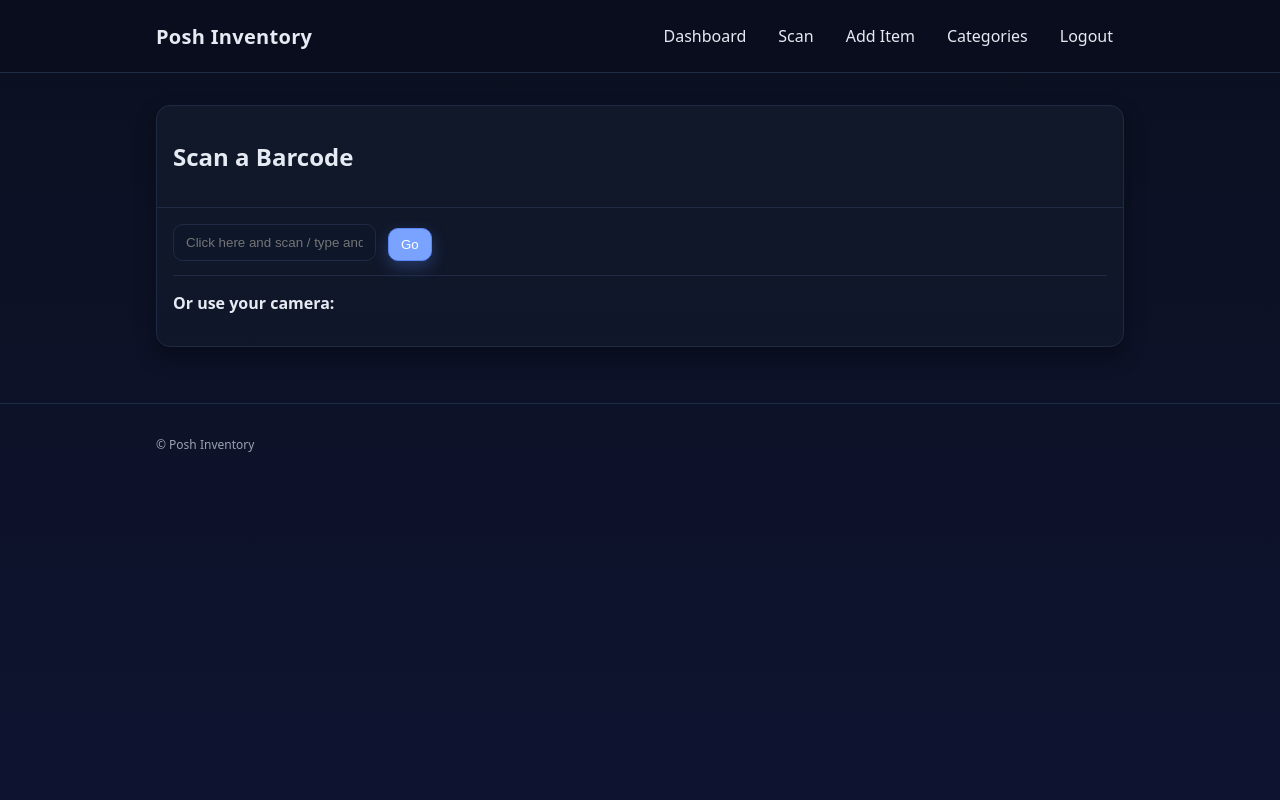
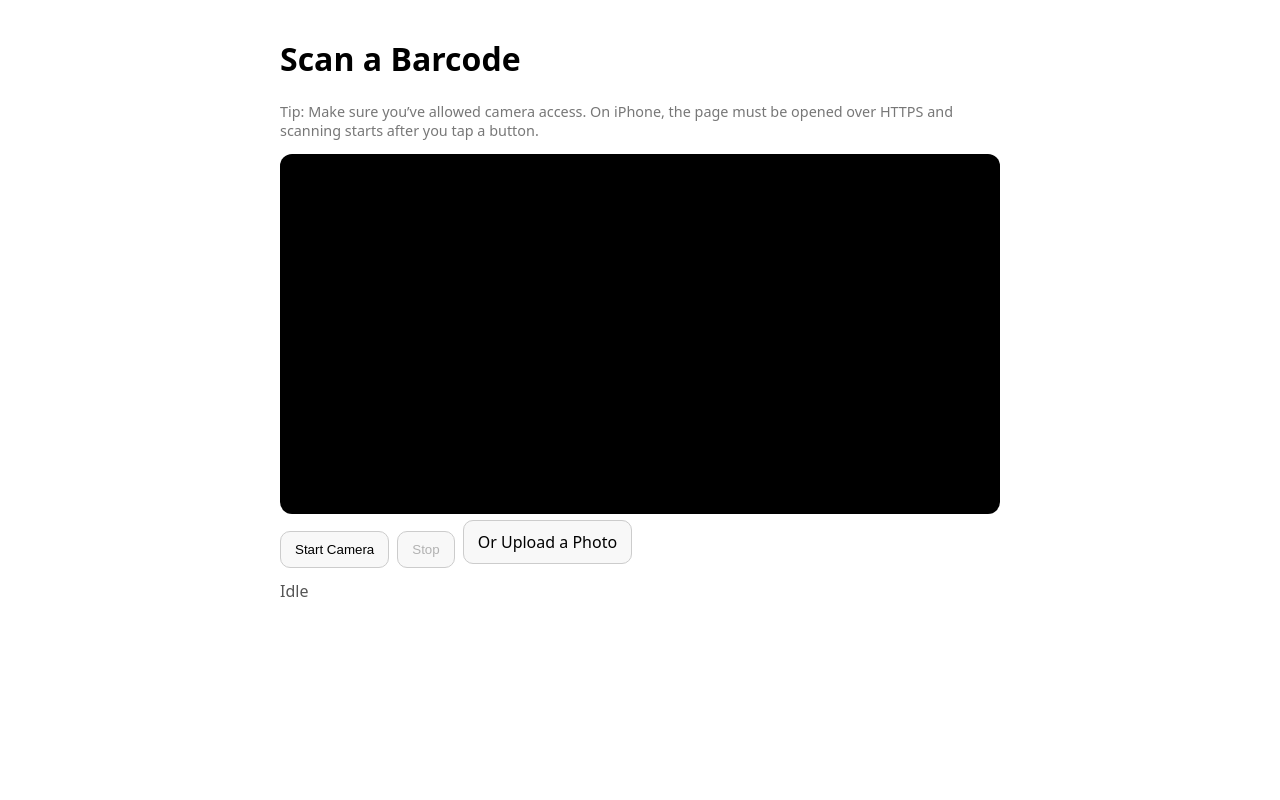
Before and after one commit to noahc763/posh-inventory, a Flask app: page /scan in a window 1280 px wide. Run offline with Flask 3, Linux system fonts and the light colour scheme; a user stored in the database is signed in; some libraries are stand-ins or nearby versions.

Commit message:
Fixed scanner

```diff
--- a/app.py
+++ b/app.py
@@ -1,7 +1,7 @@
 # app.py
 import os
 from decimal import Decimal
-from flask import Flask, render_template, request, redirect, url_for
+from flask import Flask, render_template, request, redirect, url_for, make_response
 from flask_login import LoginManager, login_required, current_user
 
 from config import Config
@@ -66,6 +66,18 @@ def create_app():
     def healthz():
         return {"ok": True}
 
+    @app.after_request
+    def add_headers(resp):
+        # Allow camera on same-origin pages
+        resp.headers["Permissions-Policy"] = "camera=(self)"
+        # Optional CSP to be safer; adjust if you use additional CDNs
+        resp.headers["Content-Security-Policy"] = "default-src 'self' https: 'unsafe-inline' 'unsafe-eval' blob: data:;"
+        return resp
+
+    @app.route("/scan")
+    def scan():
+        resp = make_response(render_template("scan.html"))
+        return resp
     return app
 
 
--- a/templates/scan.html
+++ b/templates/scan.html
@@ -1,20 +1,172 @@
-{% extends 'base.html' %}
-{% block content %}
-<section class="card">
-  <div class="card-header">
-    <h2>Scan a Barcode</h2>
+<!doctype html>
+<html lang="en">
+<head>
+  <meta charset="utf-8" />
+  <meta name="viewport" content="width=device-width, initial-scale=1" />
+  <title>Scan Barcode</title>
+  <style>
+    body { font-family: system-ui, Arial, sans-serif; margin: 0; padding: 16px; }
+    .wrap { max-width: 720px; margin: 0 auto; }
+    video { width: 100%; border-radius: 12px; background: #000; }
+    canvas { display: none; }
+    .row { display:flex; gap:8px; margin:12px 0; flex-wrap: wrap; }
+    button, input[type=file] { padding:10px 14px; border-radius:10px; border:1px solid #ccc; background:#f8f8f8; cursor:pointer; }
+    #status { margin-top: 8px; color: #555; }
+    #result { margin-top: 12px; font-weight: 600; }
+    .muted { color:#777; font-size: 0.9rem; }
+  </style>
+</head>
+<body>
+<div class="wrap">
+  <h1>Scan a Barcode</h1>
+  <p class="muted">Tip: Make sure you’ve allowed camera access. On iPhone, the page must be opened over HTTPS and scanning starts after you tap a button.</p>
+
+  <video id="preview" playsinline muted></video>
+
+  <div class="row">
+    <button id="startBtn">Start Camera</button>
+    <button id="stopBtn" disabled>Stop</button>
+
+    <!-- Fallback: upload a photo if live camera isn't available -->
+    <label>
+      <input id="photoInput" type="file" accept="image/*" capture="environment" style="display:none;">
+      <span style="padding:10px 14px; border:1px solid #ccc; border-radius:10px; background:#f8f8f8; cursor:pointer;">Or Upload a Photo</span>
+    </label>
   </div>
-  <div class="card-body">
-    <form method="post" class="toolbar">
-      <input class="input" name="barcode" id="barcode" placeholder="Click here and scan / type and press Enter" autofocus />
-      <button class="btn">Go</button>
-    </form>
-    <hr class="divider"/>
-    <p><b>Or use your camera:</b></p>
-    <div id="interactive" class="viewport"></div>
-    <pre id="result" class="mono"></pre>
-    <script src="https://unpkg.com/quagga2@2.0.0/dist/quagga.js"></script>
-    <script src="/static/js/scan.js"></script>
-  </div>
-</section>
-{% endblock %}
+
+  <div id="status">Idle</div>
+  <div id="result"></div>
+  <canvas id="canvas"></canvas>
+</div>
+
+<!-- ZXing library via CDN -->
+<script src="https://unpkg.com/@zxing/library@0.20.0"></script>
+<!-- jsQR for fallback image decode -->
+<script src="https://unpkg.com/jsqr@1.4.0/dist/jsQR.js"></script>
+
+<script>
+  const video = document.getElementById('preview');
+  const startBtn = document.getElementById('startBtn');
+  const stopBtn  = document.getElementById('stopBtn');
+  const statusEl = document.getElementById('status');
+  const resultEl = document.getElementById('result');
+  const photoInput = document.getElementById('photoInput');
+  const canvas = document.getElementById('canvas');
+  const ctx = canvas.getContext('2d');
+
+  let codeReader = null;
+  let controls = null;
+
+  function setStatus(msg) { statusEl.textContent = msg; }
+  function setResult(text) { resultEl.textContent = text ? `Scanned: ${text}` : ''; }
+
+  async function startCamera() {
+    setResult('');
+    setStatus('Requesting camera… (tap Allow)');
+
+    // Initialize ZXing
+    if (!codeReader) {
+      codeReader = new ZXing.BrowserMultiFormatReader();
+    } else {
+      codeReader.reset();
+    }
+
+    try {
+      // Prefer rear camera; fall back if not available
+      const constraints = {
+        audio: false,
+        video: {
+          facingMode: { ideal: 'environment' },
+          width: { ideal: 1280 },
+          height: { ideal: 720 }
+        }
+      };
+
+      // On iOS, must be triggered by a user click (we are in a click handler)
+      const stream = await navigator.mediaDevices.getUserMedia(constraints);
+      video.srcObject = stream;
+      await video.play();
+
+      // Start decoding continuously
+      setStatus('Scanning… point the camera at a barcode.');
+      startBtn.disabled = true;
+      stopBtn.disabled = false;
+
+      const decodeLoop = async () => {
+        try {
+          const result = await codeReader.decodeOnceFromVideoDevice(undefined, video);
+          if (result && result.text) {
+            setResult(result.text);
+            setStatus('Found a code. Scanning paused.');
+            stopCamera(); // stop after first read; or remove this line to keep scanning
+          }
+        } catch (err) {
+          // decodeOnce throws repeatedly as it loops; only show actionable errors
+          if (String(err).includes('NotFoundException')) {
+            // No code in the current frame; keep going softly
+          } else {
+            console.warn(err);
+            setStatus('Scanning error: ' + err.message);
+          }
+          if (!video.srcObject) return; // stopped
+        }
+        // keep looping
+        if (video.srcObject) requestAnimationFrame(decodeLoop);
+      };
+
+      requestAnimationFrame(decodeLoop);
+    } catch (err) {
+      console.warn(err);
+      if (err.name === 'NotAllowedError') {
+        setStatus('Camera permission denied. Use the photo upload fallback or enable camera permission in your browser settings.');
+      } else if (err.name === 'NotFoundError' || err.name === 'OverconstrainedError') {
+        setStatus('No suitable camera found. Try the photo upload fallback.');
+      } else if (!window.isSecureContext) {
+        setStatus('Camera requires HTTPS. Open this page over https://');
+      } else {
+        setStatus('Unable to access camera: ' + err.message);
+      }
+    }
+  }
+
+  function stopCamera() {
+    startBtn.disabled = false;
+    stopBtn.disabled = true;
+    if (codeReader) codeReader.reset();
+    if (video.srcObject) {
+      video.srcObject.getTracks().forEach(t => t.stop());
+      video.srcObject = null;
+    }
+  }
+
+  // Fallback: decode from uploaded image using jsQR
+  photoInput.addEventListener('change', async (e) => {
+    if (!e.target.files || !e.target.files[0]) return;
+    const file = e.target.files[0];
+    const img = new Image();
+    img.onload = () => {
+      canvas.width = img.width;
+      canvas.height = img.height;
+      ctx.drawImage(img, 0, 0, img.width, img.height);
+      const imageData = ctx.getImageData(0, 0, canvas.width, canvas.height);
+      const qr = jsQR(imageData.data, canvas.width, canvas.height);
+      if (qr && qr.data) {
+        setResult(qr.data);
+        setStatus('Decoded from photo.');
+      } else {
+        setStatus('Could not find a code in that photo. Try again with better lighting.');
+      }
+    };
+    img.onerror = () => setStatus('Could not read image.');
+    img.src = URL.createObjectURL(file);
+  });
+
+  startBtn.addEventListener('click', startCamera);
+  stopBtn.addEventListener('click', stopCamera);
+
+  // iOS quirk: ensure playsinline or it may force fullscreen and break decode
+  video.setAttribute('playsinline', '');
+  video.setAttribute('muted', '');
+</script>
+</body>
+</html>
```
